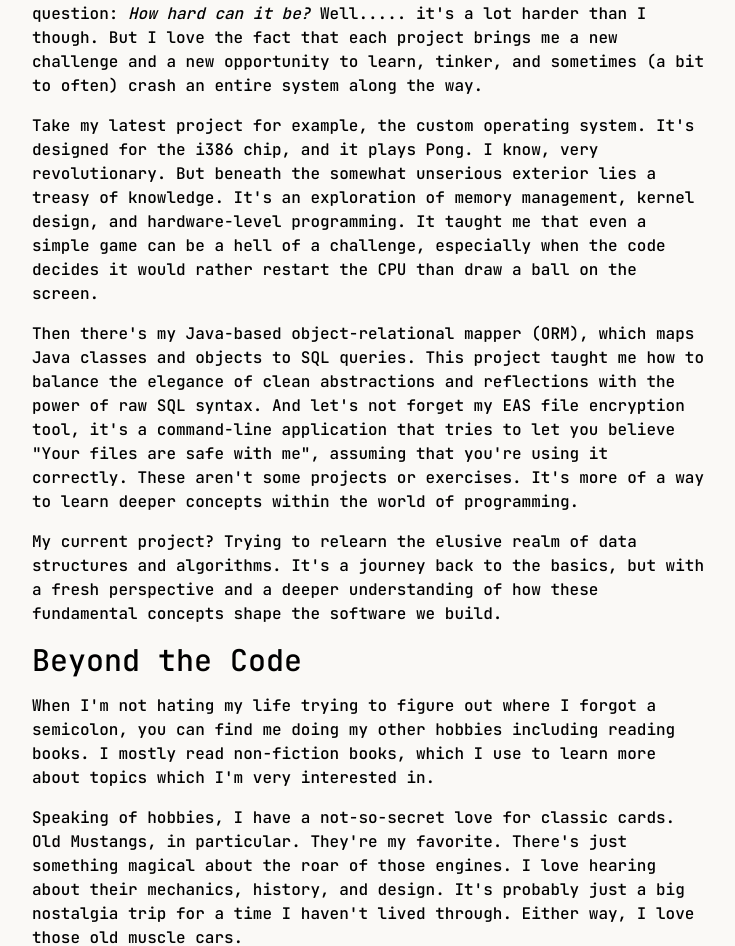
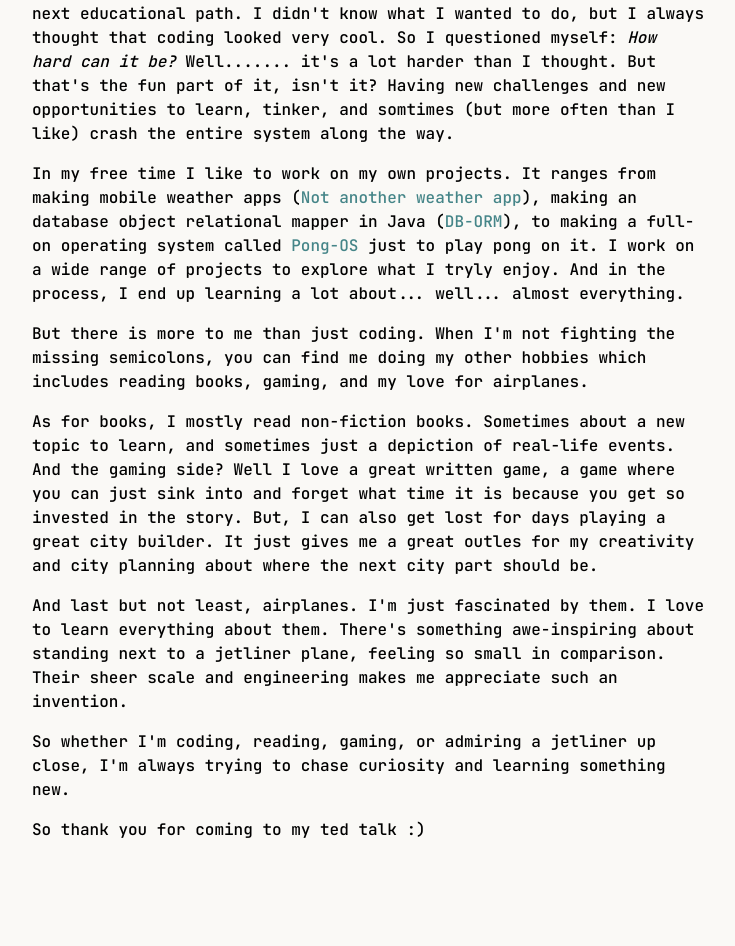
Before and after one commit to DennisCMoes/portfolio-v2, a Next.js app: page /about in a window 1280 px wide. Shown: the part 390-1336 px from the top of the page, without its empty margins (272-1007 px from the left). Built offline with nearby package versions, Linux system fonts and the light colour scheme.

Commit message:
refactor: rewrite about section
I rewrote the about section to make it more authentic

```diff
--- a/src/app/about/page.tsx
+++ b/src/app/about/page.tsx
@@ -1,3 +1,4 @@
+import PortfolioLink from '@/components/link'
 import { Metadata } from 'next'
 
 export const metadata: Metadata = {
@@ -30,71 +31,57 @@ export default function About() {
       <div className="flex flex-col gap-4 font-medium">
         <p>
           I&apos;m a software developer and occasional bug whisperer driven by
-          curiosity, creativity, and the challenge of solving complex problems.
-          My journey into coding started with a simple (and a tiny bit) naïve
-          question: <em>How hard can it be?</em> Well..... it&apos;s a lot
-          harder than I though. But I love the fact that each project brings me
-          a new challenge and a new opportunity to learn, tinker, and sometimes
-          (a bit to often) crash an entire system along the way.
+          curiosity, creativity, and the great feeling of solving coding
+          problems. My story started a few years ago when I needed to choose my
+          next educational path. I didn&apos;t know what I wanted to do, but I
+          always thought that coding looked very cool. So I questioned myself:{' '}
+          <em>How hard can it be?</em> Well....... it&apos;s a lot harder than I
+          thought. But that&apos;s the fun part of it, isn&apos;t it? Having new
+          challenges and new opportunities to learn, tinker, and somtimes (but
+          more often than I like) crash the entire system along the way.
         </p>
         <p>
-          Take my latest project for example, the custom operating system.
-          It&apos;s designed for the i386 chip, and it plays Pong. I know, very
-          revolutionary. But beneath the somewhat unserious exterior lies a
-          treasy of knowledge. It&apos;s an exploration of memory management,
-          kernel design, and hardware-level programming. It taught me that even
-          a simple game can be a hell of a challenge, especially when the code
-          decides it would rather restart the CPU than draw a ball on the
-          screen.
+          In my free time I like to work on my own projects. It ranges from
+          making mobile weather apps (
+          <PortfolioLink
+            label="Not another weather app"
+            url="/projects/not-another-weather-app"
+          />
+          ), making an database object relational mapper in Java (
+          <PortfolioLink label="DB-ORM" url="/projects/db-orm" />
+          ), to making a full-on operating system called{' '}
+          <PortfolioLink label="Pong-OS" url="/projects/pong-os" /> just to play
+          pong on it. I work on a wide range of projects to explore what I tryly
+          enjoy. And in the process, I end up learning a lot about... well...
+          almost everything.
         </p>
         <p>
-          Then there&apos;s my Java-based object-relational mapper (ORM), which
-          maps Java classes and objects to SQL queries. This project taught me
-          how to balance the elegance of clean abstractions and reflections with
-          the power of raw SQL syntax. And let&apos;s not forget my EAS file
-          encryption tool, it&apos;s a command-line application that tries to
-          let you believe &quot;Your files are safe with me&quot;, assuming that
-          you&apos;re using it correctly. These aren&apos;t some projects or
-          exercises. It&apos;s more of a way to learn deeper concepts within the
-          world of programming.
+          But there is more to me than just coding. When I&apos;m not fighting
+          the missing semicolons, you can find me doing my other hobbies which
+          includes reading books, gaming, and my love for airplanes.
         </p>
         <p>
-          My current project? Trying to relearn the elusive realm of data
-          structures and algorithms. It&apos;s a journey back to the basics, but
-          with a fresh perspective and a deeper understanding of how these
-          fundamental concepts shape the software we build.
-        </p>
-        <h2 className="text-3xl">Beyond the Code</h2>
-        <p>
-          When I&apos;m not hating my life trying to figure out where I forgot a
-          semicolon, you can find me doing my other hobbies including reading
-          books. I mostly read non-fiction books, which I use to learn more
-          about topics which I&apos;m very interested in.
+          As for books, I mostly read non-fiction books. Sometimes about a new
+          topic to learn, and sometimes just a depiction of real-life events.
+          And the gaming side? Well I love a great written game, a game where
+          you can just sink into and forget what time it is because you get so
+          invested in the story. But, I can also get lost for days playing a
+          great city builder. It just gives me a great outles for my creativity
+          and city planning about where the next city part should be.
         </p>
         <p>
-          Speaking of hobbies, I have a not-so-secret love for classic cards.
-          Old Mustangs, in particular. They&apos;re my favorite. There&apos;s
-          just something magical about the roar of those engines. I love hearing
-          about their mechanics, history, and design. It&apos;s probably just a
-          big nostalgia trip for a time I haven&apos;t lived through. Either
-          way, I love those old muscle cars.
+          And last but not least, airplanes. I&apos;m just fascinated by them. I
+          love to learn everything about them. There&apos;s something
+          awe-inspiring about standing next to a jetliner plane, feeling so
+          small in comparison. Their sheer scale and engineering makes me
+          appreciate such an invention.
         </p>
         <p>
-          And of course we can&apos;t forget about gaming. I love a good written
-          RPG, but I can also get lost for a few hours in a city builder game,
-          which gives me a good outlet for creativity and planning.
+          So whether I&apos;m coding, reading, gaming, or admiring a jetliner up
+          close, I&apos;m always trying to chase curiosity and learning
+          something new.
         </p>
-        <p>
-          Outside of all this, I truly believe in the power of balance. Life
-          can&apos;t be all about coding and algorithms. Sometimes you just need
-          a good distraction, whether that is a good book, a roaring muscle car,
-          or just a good meeting with a friend. And in many cases, if
-          you&apos;re stuck with a problem, the solution will come when you
-          don&apos;t focus on it. So, whether I&apos;m reading, driving, gaming,
-          or just having a laugh with my friends, I&apos;m always looking for
-          new ways to learn, grow, and recharge.
-        </p>
-        <p>Thank you for coming to my ted talk :)</p>
+        <p>So thank you for coming to my ted talk :)</p>
       </div>
     </div>
   )
```
